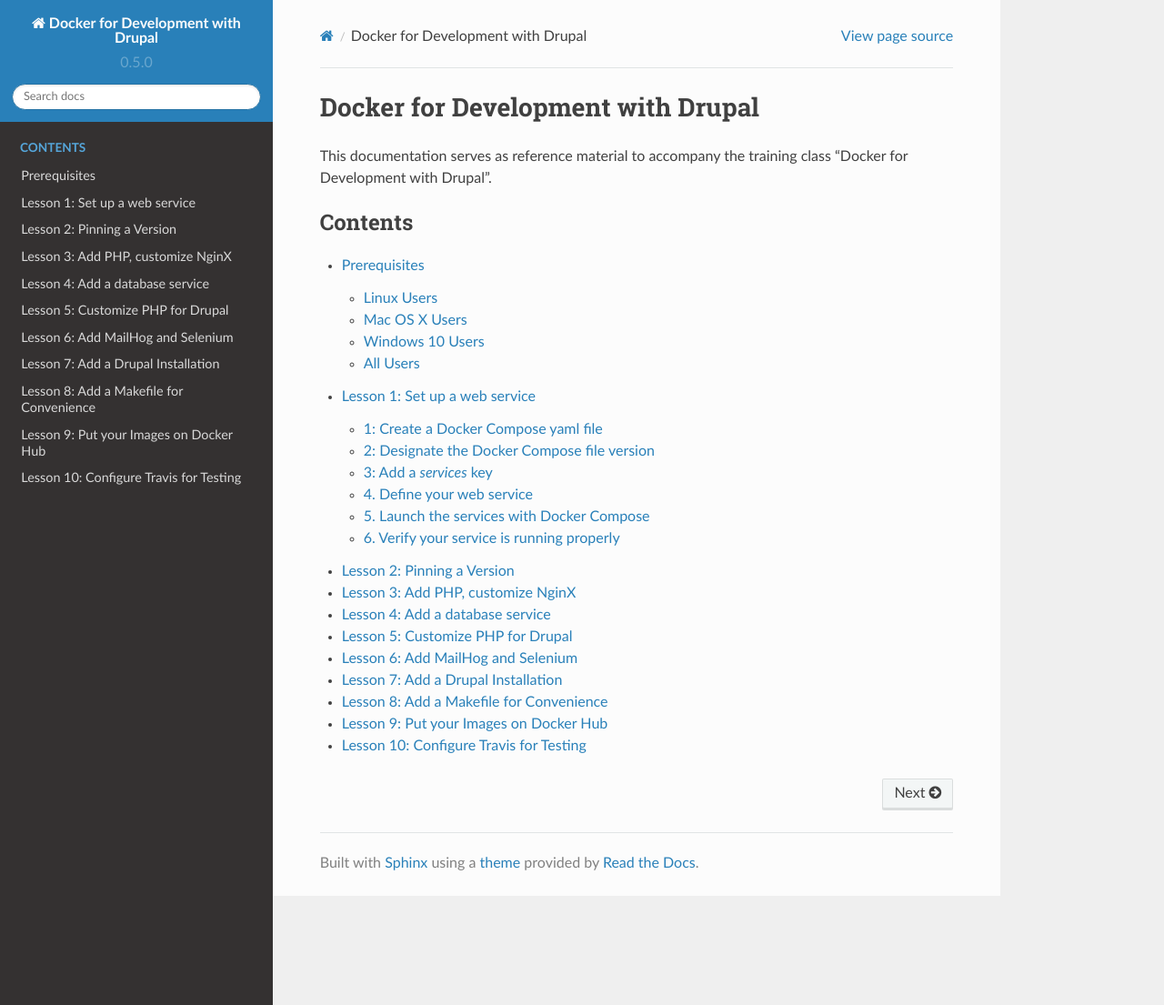
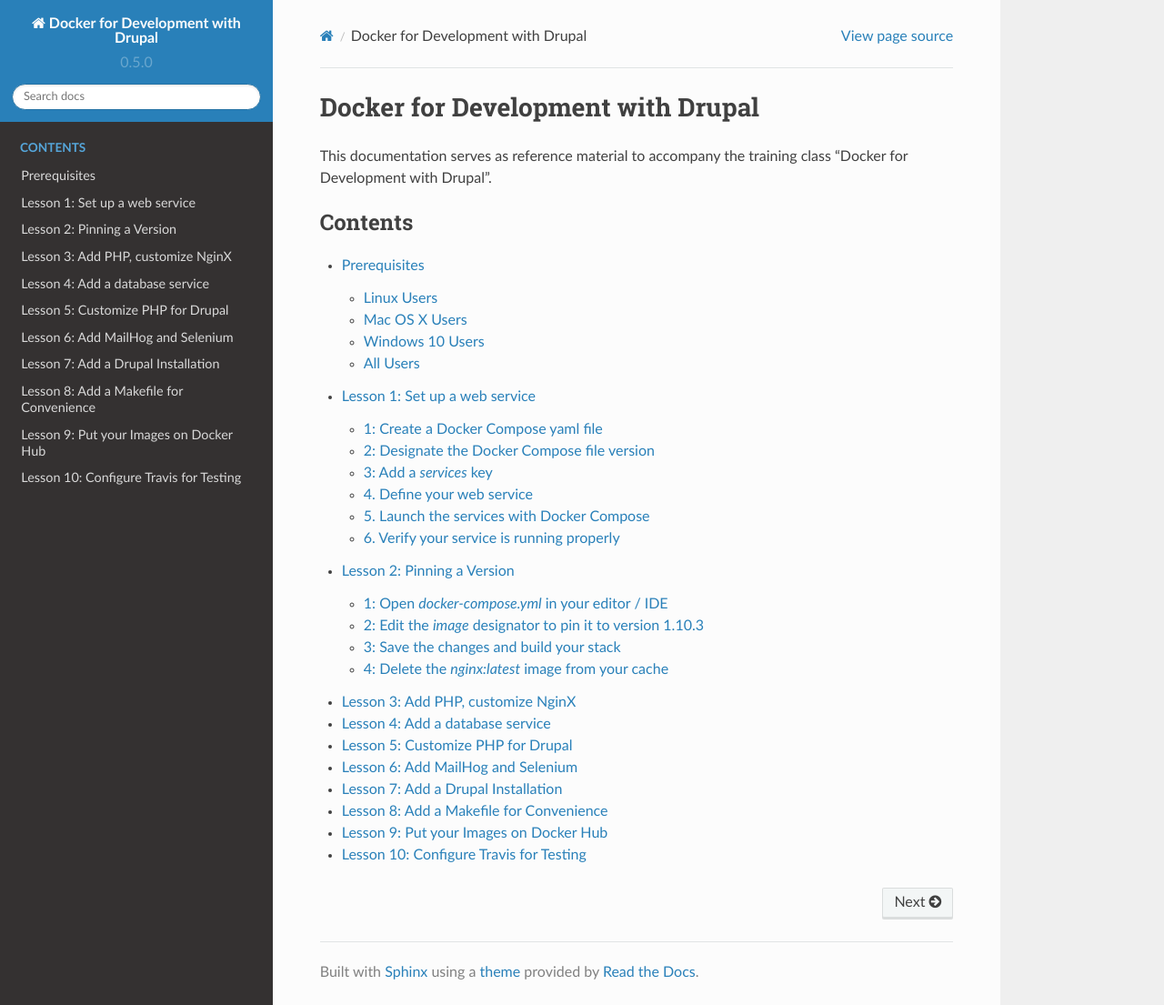
Before and after one commit to codementality/docker-for-drupal-development, a Sphinx documentation site: the page built from docs/index.rst, in a window 1280 px wide and 1105 px high. Shown: the whole window at 91% size. Built offline with Sphinx 7.4.7 and the Read the Docs theme 2.0.0, drawn with Linux system fonts in a browser that asks for light colours; some of the changed lines change nothing that is shown.

Commit message:
Lesson Two

```diff
--- a/docs/lessontwo.rst
+++ b/docs/lessontwo.rst
@@ -1,4 +1,92 @@
 Lesson 2:  Pinning a Version
 ============================
 
-Placeholder text
+1: Open `docker-compose.yml` in your editor / IDE
+#################################################
+
+Open the `docker-compose.yml` file and take a look at the `image` designator:
+
+.. code-block:: yaml
+   :linenos:
+   :emphasize-lines: 4
+
+       version: '2'
+       services:
+         web:
+           image: nginx:latest
+           ports:
+             - 8000:80
+
+This line designates the image to be used in this build.  The format of this line is `<container>:<version>`.  For Docker containers, the "latest" version is usually the "bleeding edge" image, and is subject to change.
+
+2:  Edit the `image` designator to pin it to version 1.10.3
+###########################################################
+
+Edit the line from Step 1 to read as follows:
+
+.. code-block:: yaml
+   :linenos:
+       :emphasize-lines: 4
+
+           version: '2'
+           services:
+             web:
+               image: nginx: 1.10.3
+               ports:
+                 - 8000:80
+
+This "pins" your stack build to use this specific version of the official NginX container.  The available versions can be seen on Docker Hub, at `https://hub.docker.com/r/library/nginx/tags/`.
+
+3:  Save the changes and build your stack
+#########################################
+
+Save the revised `docker-compose.yml` file, and issue the following command:
+
+`docker-compose up -d`
+
+You should have seen output similar to the following:
+
+
+    Creating network "dockerdrop_default" with the default driver
+    Pulling web (nginx:1.10.3)...
+    1.10.3: Pulling from library/nginx
+    386a066cd84a: Already exists
+    21413bff969a: Pull complete
+    eee080e089c4: Pull complete
+    Digest: sha256:eb7e3bbd8e3040efa71d9c2cacfa12a8e39c6b2ccd15eac12bdc49e0b66cee63
+    Status: Downloaded newer image for nginx:1.10.3
+    Creating dockerdrop_web_1
+
+
+Notice the 4th line of the output above:
+
+    386a066cd84a: Already exists
+
+When Docker downloads an image, that image is comprised of several "layers".  Each layer is comprised of a set of instructions in the Dockerfile that generate the components that make up a particular image.
+
+Each "layer" is stored on Docker Hub with a hash.  Whenever possible Docker will "reuse" layers across multiple containers.
+
+In our case, both the "latest" version and version "1.10.3" start with the official "debian/jessie" Docker image, so naturally there will be some commonality between the two.  Since we had started with the "latest" image in our build, Docker had already downloaded the layers for the `nginx:latest` image and cached them locally.
+
+There is one layer that is common between `nginx:latest` and `nginx:1.10.3`, which Docker identified via its hash, so Docker doesn't download that layer again; it simply downloads the ones where there are differences.
+
+4:  Delete the `nginx:latest` image from your cache
+###################################################
+
+This is an optional step, but helps keep your local Docker cache from becoming cluttered with unused images.  Issue the following command:
+
+    docker images
+
+You should see something similar to the following:
+
+
+    REPOSITORY          TAG                 IMAGE ID            CREATED             SIZE
+    nginx               1.10.3              5acd1b9bc321        2 weeks ago         180.7 MB
+    nginx               latest              05a60462f8ba        2 weeks ago         181.5 MB
+
+
+The IMAGE ID is the hash assigned to each image stored in your local cache.  To delete the `nginx:latest` image, issue the following command, replacing the hash for `nginx:latest` with the one shown on your local machine:
+
+   docker rmi 05a60462f8ba <== replace hash
+
+Now when you issue the command `docker images` you should only see the `nginx:1.10.3` image.
```
